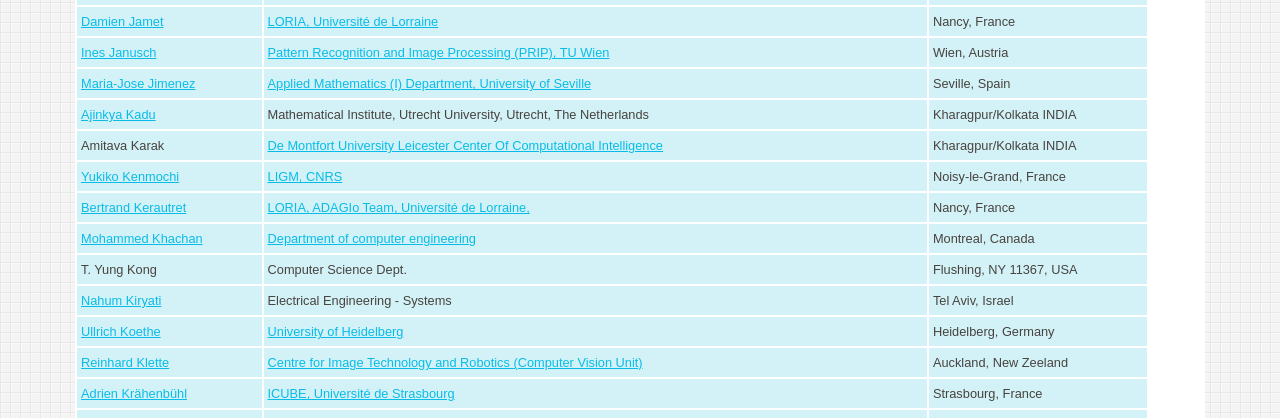
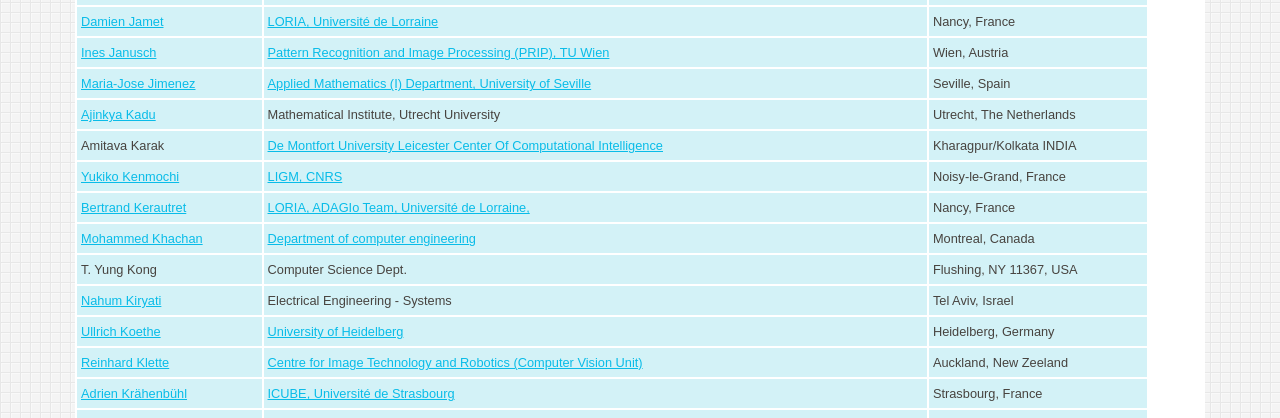
Before and after one commit to TC-18/tc18.org, a PHP site: page /org.php in a window 1280 px wide. Shown: the part 3478-3896 px from the top of the page. Run offline with PHP 8.4, Linux system fonts and the light colour scheme.

Commit message:
missing tab

```diff
--- a/org.php
+++ b/org.php
@@ -445,8 +445,8 @@ active role:
 
        <tr>
 	<td><a href="https://ajinkyakadu125.github.io">Ajinkya Kadu</a></td>
-	<td>Mathematical Institute, Utrecht University, Utrecht, The Netherlands</td>
-	<td>Kharagpur/Kolkata INDIA </td>
+	<td>Mathematical Institute, Utrecht University</td>
+	<td> Utrecht, The Netherlands </td>
       </tr>
 
       <tr>
```
